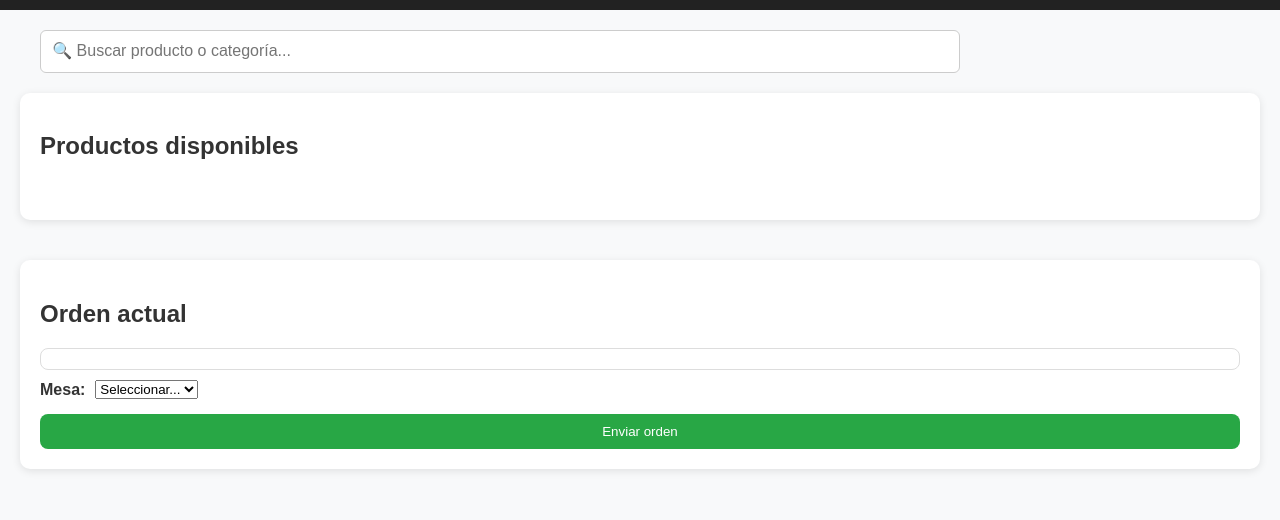
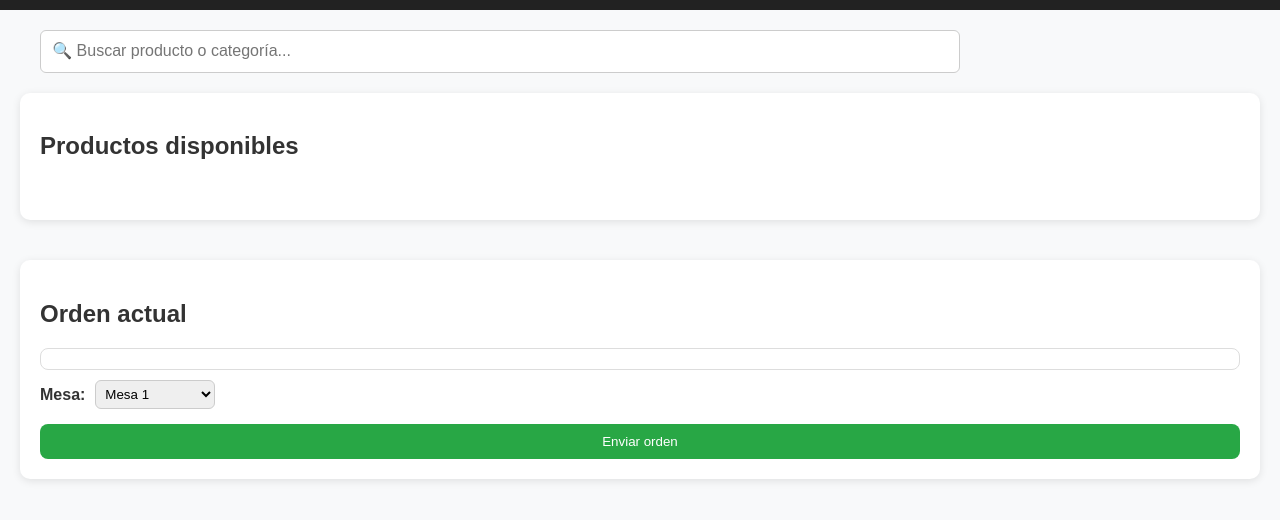
Before and after one commit to SorathDem/GRANBar_BQ, a website: page frontend/mesero.html in a window 1280 px wide. Shown: the part 80-600 px from the top of the page. Drawn offline with Linux system fonts and the light colour scheme.

Commit message:
Proyect10

```diff
--- a/frontend/mesero.html
+++ b/frontend/mesero.html
@@ -99,9 +99,8 @@
       font-weight: bold;
     }
 
-
-    .mesa-input input {
-      width: 100px;
+    .mesa-input select {
+      width: 120px;
       padding: 5px;
       border-radius: 6px;
       border: 1px solid #ccc;
@@ -174,17 +173,8 @@
       <!-- Número de mesa -->
       <div class="mesa-input">
         <label for="mesa">Mesa:</label>
-      <select id="mesa">
-        <option value="">Seleccionar...</option>
-        <!-- Genera mesas del 1 al 20 -->
-        <script>
-          for (let i = 1; i <= 20; i++) {
-            document.write(`<option value="${i}">Mesa ${i}</option>`);
-          }
-        </script>
-      </select>
+        <select id="mesa"></select>
       </div>
-
 
       <button id="enviarOrdenBtn" class="btn-enviar">Enviar orden</button>
     </section>
@@ -193,28 +183,26 @@
   <!-- Notificación -->
   <div id="notificacion" class="notificacion"></div>
 
-  <script src="mesero.js"></script>
+  <!-- ✅ Importa mesero.js como módulo -->
+  <script type="module" src="./mesero.js"></script>
 
   <script>
-    // 👇 Control automático del scroll
-    const contenedor = document.getElementById("productos-container");
-    const observer = new MutationObserver(() => {
-      if (contenedor.scrollHeight > contenedor.clientHeight) {
-        contenedor.style.overflowY = "scroll";
-      } else {
-        contenedor.style.overflowY = "hidden";
+    // Generar mesas dinámicamente (ya no con document.write)
+    const mesaSelect = document.getElementById("mesa");
+    for (let i = 1; i <= 20; i++) {
+      const option = document.createElement("option");
+      option.value = i;
+      option.textContent = `Mesa ${i}`;
+      mesaSelect.appendChild(option);
     }
-    });
-    observer.observe(contenedor, { childList: true });
 
-    // 🔹 Función del botón "Cerrar sesión"
     // 🔹 Cerrar sesión
     logoutBtn.addEventListener("click", () => {
       localStorage.removeItem("token");
       window.location.href = "login.html";
     });
 
-    // 🔔 Sistema de notificaciones visuales
+    // 🔔 Sistema de notificaciones
     function mostrarNotificacion(mensaje, color = "#007bff") {
       const noti = document.getElementById("notificacion");
       noti.textContent = mensaje;
@@ -226,7 +214,7 @@
       }, 2500);
     }
 
-    // Exponer la función globalmente para usarla en mesero.js
+    // Exponer función global
     window.mostrarNotificacion = mostrarNotificacion;
   </script>
 </body>
```
Also changed, not shown: frontend/admin.html (+3 -1 lines), frontend/caja.html (+3 -2 lines), frontend/login.html (+2 -1 lines). Lines whose indentation alone changed are shown as unchanged.
